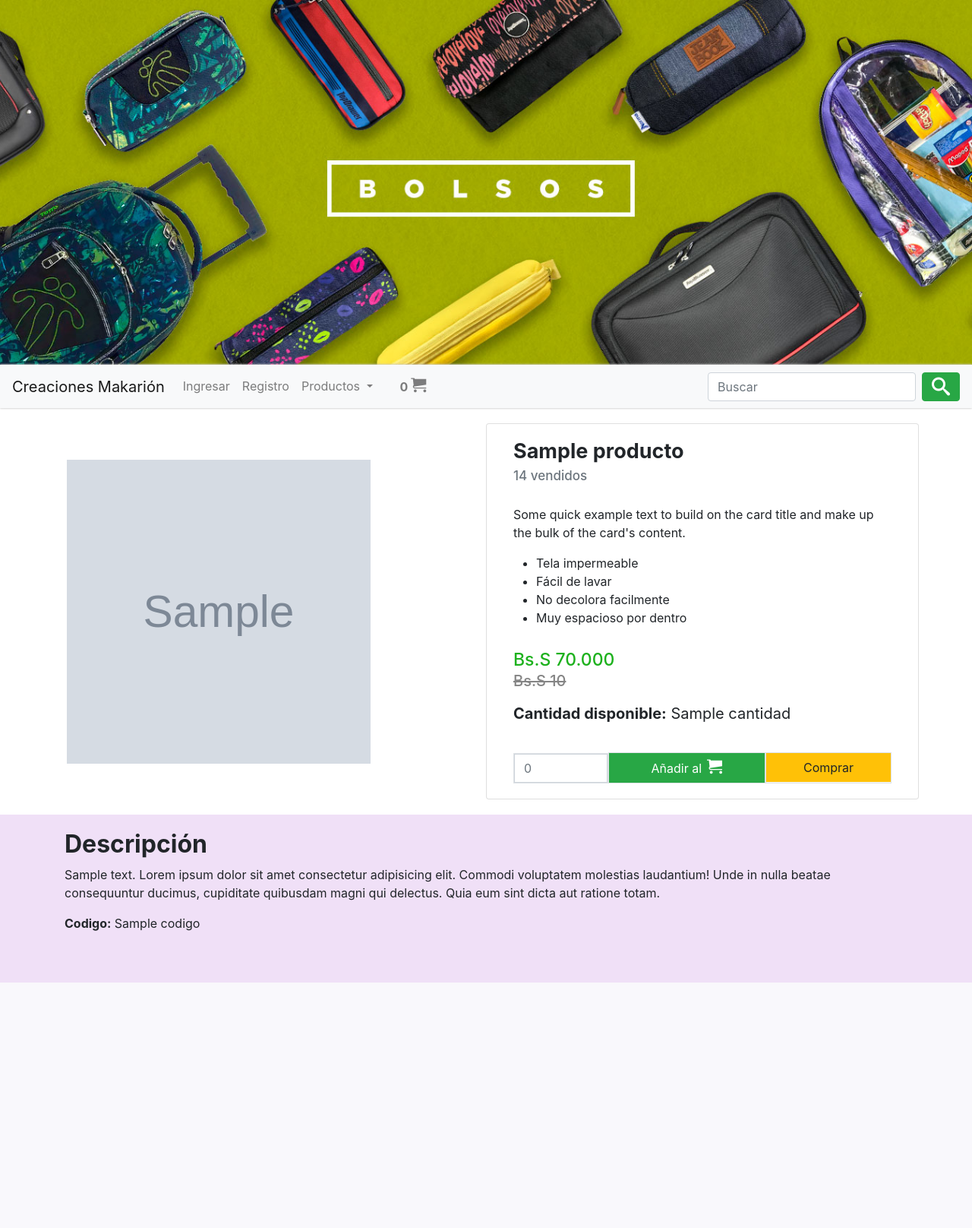
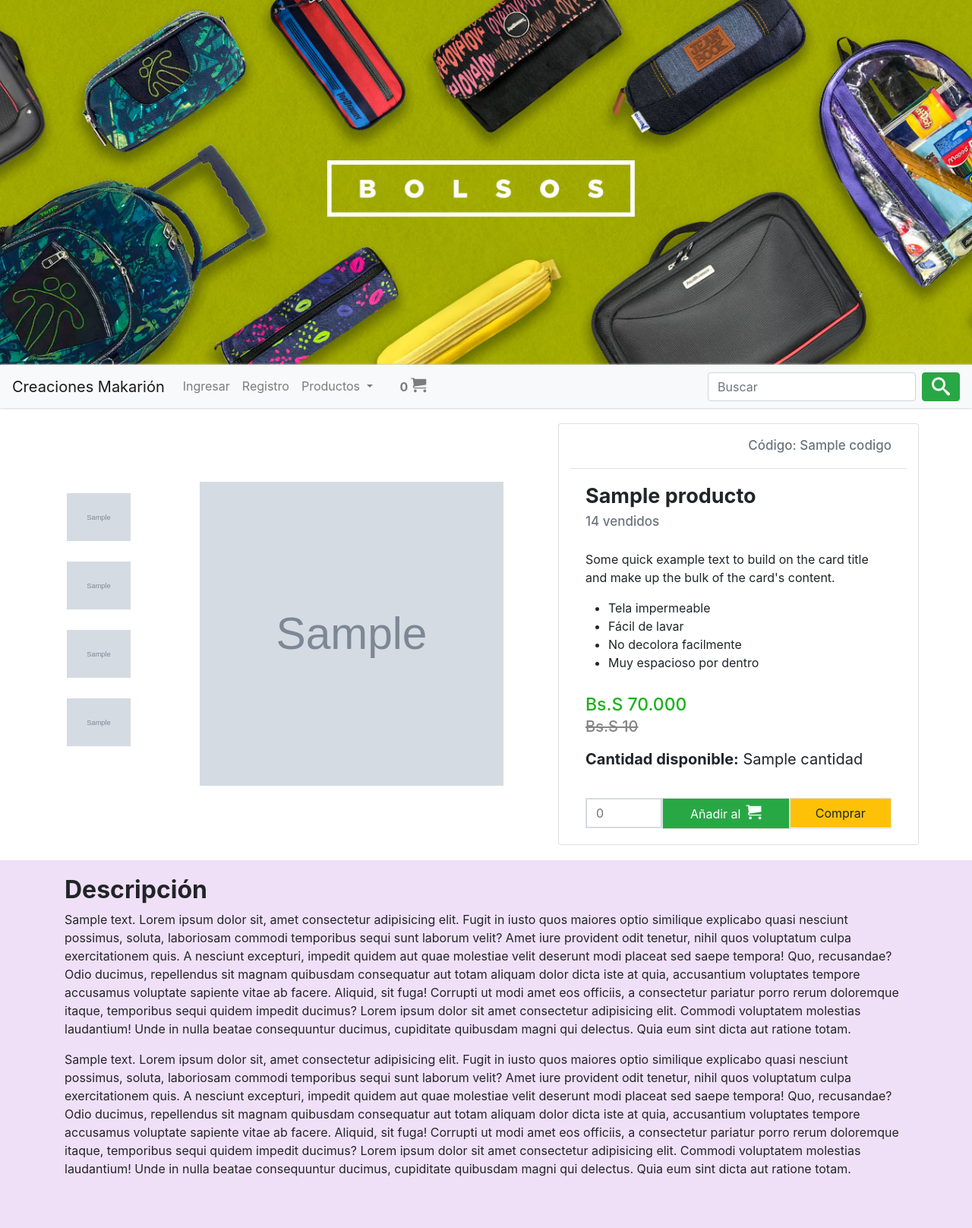
Before and after one commit to REI94/InventoryMakarion, a Django app: template templates/producto/verProducto.html in a window 1280 px wide. Shown: the whole page at 76% size. Before the commit the page ends 1293 px from the top, so only its background shows below. Run offline with Django 3.2, Linux system fonts and the light colour scheme; the template is opened without the code that fills it: most values are stand-ins (such as "Sample title", 1, 10 or a date in 2020); grey boxes marked "Sample" are stand-in pictures; some libraries are stand-ins or nearby versions; some web fonts are replaced.

Commit message:
Exhibición de varias imágenes del mismo producto
Al lado izquierdo de la imágen principal al ver los detalles de un producto, aparecen 4 imágenes adicionales en miniatura del producto.

```diff
--- a/static/css/styles.css
+++ b/static/css/styles.css
@@ -174,6 +174,7 @@ figure.borderImgGallery{
 div.divImgGallery:hover figure.borderImgGallery{
 	border: 3px rgb(255,255,255) solid;
 	box-shadow: 0 0 4px rgba(234, 0, 255, 0.473), 0 0 20px rgba(69, 27, 82, 0.514);
+	z-index: 2
 }
 /*--------------------------------------------------------------*/
 
--- a/templates/producto/verProducto.html
+++ b/templates/producto/verProducto.html
@@ -21,12 +21,39 @@
 {%block contenido%}
 <div class="container" style="padding-top: 20px; padding-bottom: 20px">
   <div class="row align-items-center">
-    <div class="col-md-6">
+    <div class="col-md-2">
+      <ul class="list-unstyled">
+        <li class="media" style="height: 90px; width: 90px; padding: 0%">
+          <div class="divImgGallery" style="position: relative">
+            <a href="{{producto.imagen.url}}" data-lightbox="galeria" data-title="{{producto.nombre}}"><figure class="borderImgGallery"><img src="{{producto.imagen.url}}" class="mr-3 galleryImg" style="height: 100%; width: 100%" alt="..."><i class="icon icon-search zoomImg" style="font-size: 1.6em; left: 41%; top: 38%"></i></figure></a>
+          </div>
+        </li>
+        <li class="media" style="height: 90px; width: 90px; padding: 0%">
+          <div class="divImgGallery" style="position: relative">
+            <a href="{{producto.imagen.url}}" data-lightbox="galeria" data-title="{{producto.nombre}}"><figure class="borderImgGallery"><img src="{{producto.imagen.url}}" class="mr-3 galleryImg" style="height: 100%; width: 100%" alt="..."><i class="icon icon-search zoomImg" style="font-size: 1.6em; left: 41%; top: 38%"></i></figure></a>
+          </div>
+        </li>
+        <li class="media" style="height: 90px; width: 90px; padding: 0%">
+          <div class="divImgGallery" style="position: relative">
+            <a href="{{producto.imagen.url}}" data-lightbox="galeria" data-title="{{producto.nombre}}"><figure class="borderImgGallery"><img src="{{producto.imagen.url}}" class="mr-3 galleryImg" style="height: 100%; width: 100%" alt="..."><i class="icon icon-search zoomImg" style="font-size: 1.6em; left: 41%; top: 38%"></i></figure></a>
+          </div>
+        </li>
+        <li class="media" style="height: 90px; width: 90px; padding: 0%">
+          <div class="divImgGallery" style="position: relative">
+            <a href="{{producto.imagen.url}}" data-lightbox="galeria" data-title="{{producto.nombre}}"><figure class="borderImgGallery"><img src="{{producto.imagen.url}}" class="mr-3 galleryImg" style="height: 100%; width: 100%" alt="..."><i class="icon icon-search zoomImg" style="font-size: 1.6em; left: 41%; top: 38%"></i></figure></a>
+          </div>
+        </li>
+      </ul>
+    </div>
+    <div class="col-md-5" style="padding-left: 0px">
       <div class="divImgGallery" style="position: relative">
         <a href="{{producto.imagen.url}}" data-lightbox="galeria" data-title="{{producto.nombre}}"><figure class="borderImgGallery"><img src="{{producto.imagen.url}}" class="galleryImg"><i class="icon icon-search zoomImg"></i></figure></a>
       </div>
     </div>
-    <div class="col-md-6 card" style="width: 18rem;">
+    <div class="col-md-5 card" style="width: 18rem;">
+        <div class="card-header" style="background: white">
+            <h2 class="card-subtitle mb-2 text-muted" style="font-size: 17px; text-align: end; margin-top: 1.5%">Código: {{ producto.codigo }}</h2>
+        </div>
         <div class="card-body" style="padding-bottom: 0%">
           <h1 class="card-title" style="font-size: 27px"><strong>{{producto.nombre}}</strong></h1>
           <h2 class="card-subtitle mb-2 text-muted" style="font-size: 17px">14 vendidos</h2>
@@ -64,19 +91,14 @@
     </div>
 </div>
 
-
-
-
-
-
-
+<!--Descripción del producto-->
 <div class="container-fluid" style="background-color: rgb(240, 224, 247); padding-bottom: 50px">
     <div class="container" style="padding-top: 20px">
       <div class="row align-items-center">
         <div class="col-md-12">
           <h2><strong>Descripción</strong></h2>
-          <p>{{ producto.descripcion }} Lorem ipsum dolor sit amet consectetur adipisicing elit. Commodi voluptatem molestias laudantium! Unde in nulla beatae consequuntur ducimus, cupiditate quibusdam magni qui delectus. Quia eum sint dicta aut ratione totam.</p>
-          <p><strong>Codigo:</strong> {{ producto.codigo }}</p>
+          <p>{{ producto.descripcion }} Lorem ipsum dolor sit, amet consectetur adipisicing elit. Fugit in iusto quos maiores optio similique explicabo quasi nesciunt possimus, soluta, laboriosam commodi temporibus sequi sunt laborum velit? Amet iure provident odit tenetur, nihil quos voluptatum culpa exercitationem quis. A nesciunt excepturi, impedit quidem aut quae molestiae velit deserunt modi placeat sed saepe tempora! Quo, recusandae? Odio ducimus, repellendus sit magnam quibusdam consequatur aut totam aliquam dolor dicta iste at quia, accusantium voluptates tempore accusamus voluptate sapiente vitae ab facere. Aliquid, sit fuga! Corrupti ut modi amet eos officiis, a consectetur pariatur porro rerum doloremque itaque, temporibus sequi quidem impedit ducimus? Lorem ipsum dolor sit amet consectetur adipisicing elit. Commodi voluptatem molestias laudantium! Unde in nulla beatae consequuntur ducimus, cupiditate quibusdam magni qui delectus. Quia eum sint dicta aut ratione totam.</p>
+          <p>{{ producto.descripcion }} Lorem ipsum dolor sit, amet consectetur adipisicing elit. Fugit in iusto quos maiores optio similique explicabo quasi nesciunt possimus, soluta, laboriosam commodi temporibus sequi sunt laborum velit? Amet iure provident odit tenetur, nihil quos voluptatum culpa exercitationem quis. A nesciunt excepturi, impedit quidem aut quae molestiae velit deserunt modi placeat sed saepe tempora! Quo, recusandae? Odio ducimus, repellendus sit magnam quibusdam consequatur aut totam aliquam dolor dicta iste at quia, accusantium voluptates tempore accusamus voluptate sapiente vitae ab facere. Aliquid, sit fuga! Corrupti ut modi amet eos officiis, a consectetur pariatur porro rerum doloremque itaque, temporibus sequi quidem impedit ducimus? Lorem ipsum dolor sit amet consectetur adipisicing elit. Commodi voluptatem molestias laudantium! Unde in nulla beatae consequuntur ducimus, cupiditate quibusdam magni qui delectus. Quia eum sint dicta aut ratione totam.</p>
         </div>
       </div>
     </div>
```
